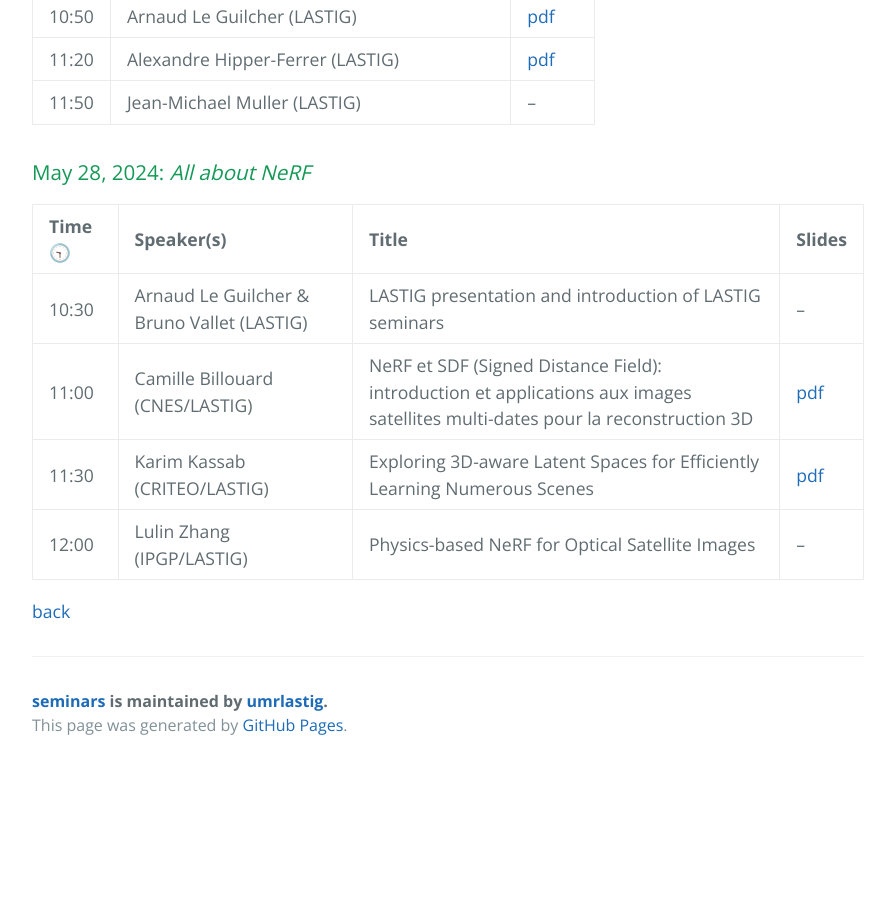
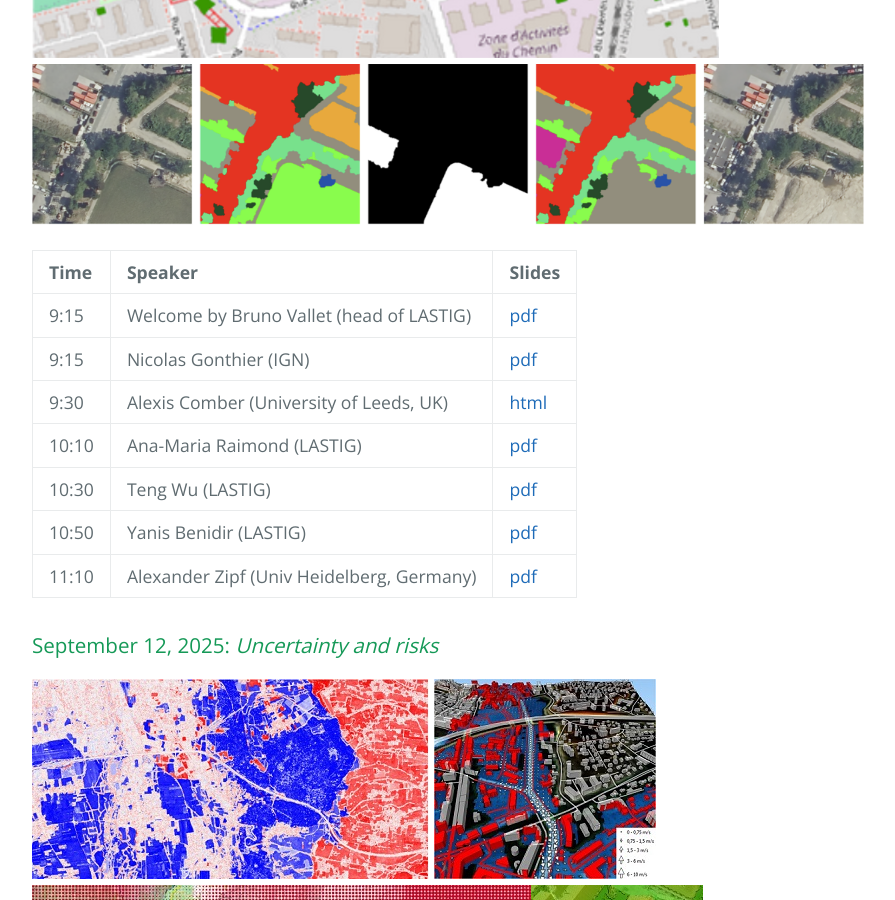
Before and after one commit to umrlastig/seminars, a Jekyll site: the page built from past.md, in a window 1280 px wide and 900 px high, scrolled down 1189 px. Shown: the whole window, without its empty margins (192-1087 px from the left). Built offline with Jekyll 4.4.1, drawn with Linux system fonts in a browser that asks for light colours; before the commit the page ends 1958 px from its top, so only the background shows below that; some of the changed text lies outside the part shown.

Commit message:
Add January 16, 2026 seminar details
Added details for the LASTIG seminar on January 16, 2026, including speakers and their presentation materials.

```diff
--- a/past.md
+++ b/past.md
@@ -7,6 +7,20 @@ description: All details on the past LASTIG seminars, content to be improved !
 ## LASTIG seminars (past)
 
 All information about past LASTIG seminars is provided here.
+
+### January 16, 2026: _Monitoring a dynamic world_
+
+![Semantics](documents/adrien.jpg) ![Densification](documents/subdense.png) ![Change](documents/yanis.png)
+
+| Time        | Speaker          | Slides |
+|:-------------|:------------------|:------|
+| 9:15  | Welcome by Bruno Vallet (head of LASTIG)| [pdf](documents/SemThematique_LASTIG_Vallet_16012026.pdf)   |
+| 9:15  | Nicolas Gonthier (IGN)| [pdf](documents/SemThematique_Gonthier16012026.pdf)   |
+| 9:30  | Alexis Comber (University of Leeds, UK)  |[html](documents/SemThematique_Comber_16012026.html)   |
+| 10:10 | Ana-Maria Raimond (LASTIG)   | [pdf](documents/SemThematique_Raimond16012026.pdf)   |
+| 10:30 | Teng Wu (LASTIG)      | [pdf](documents/SemThematique_LASTIG_Wu_16012026.pdf)     |
+| 10:50 | Yanis Benidir (LASTIG) | [pdf](documents/SemThematique_Bendir16012026.pdf)   |
+| 11:10 | Alexander Zipf (Univ Heidelberg, Germany)   | [pdf](documents/SemThematique_Zipf16012026.pdf)  |
 
 ### September 12, 2025: _Uncertainty and risks_
 
```
